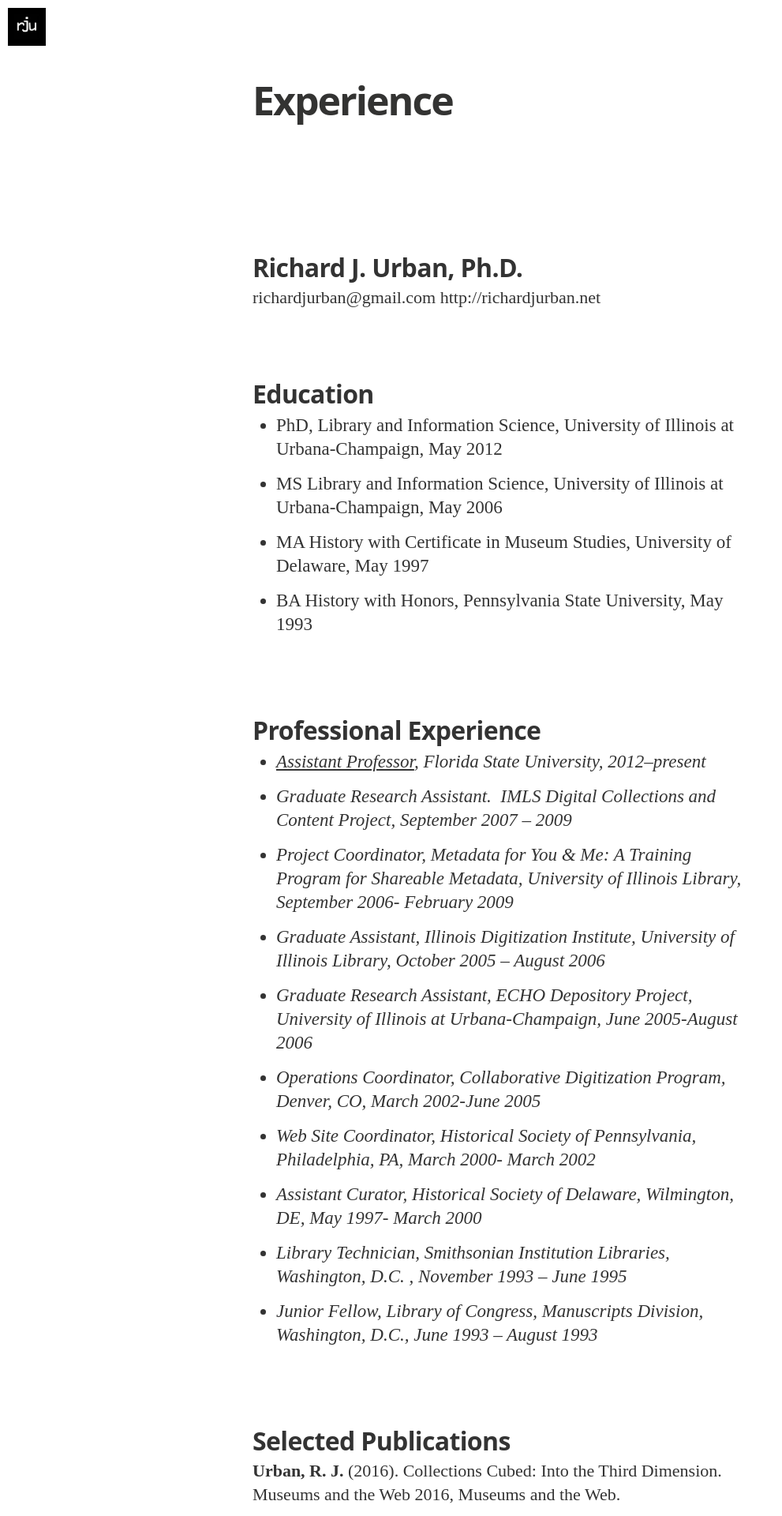
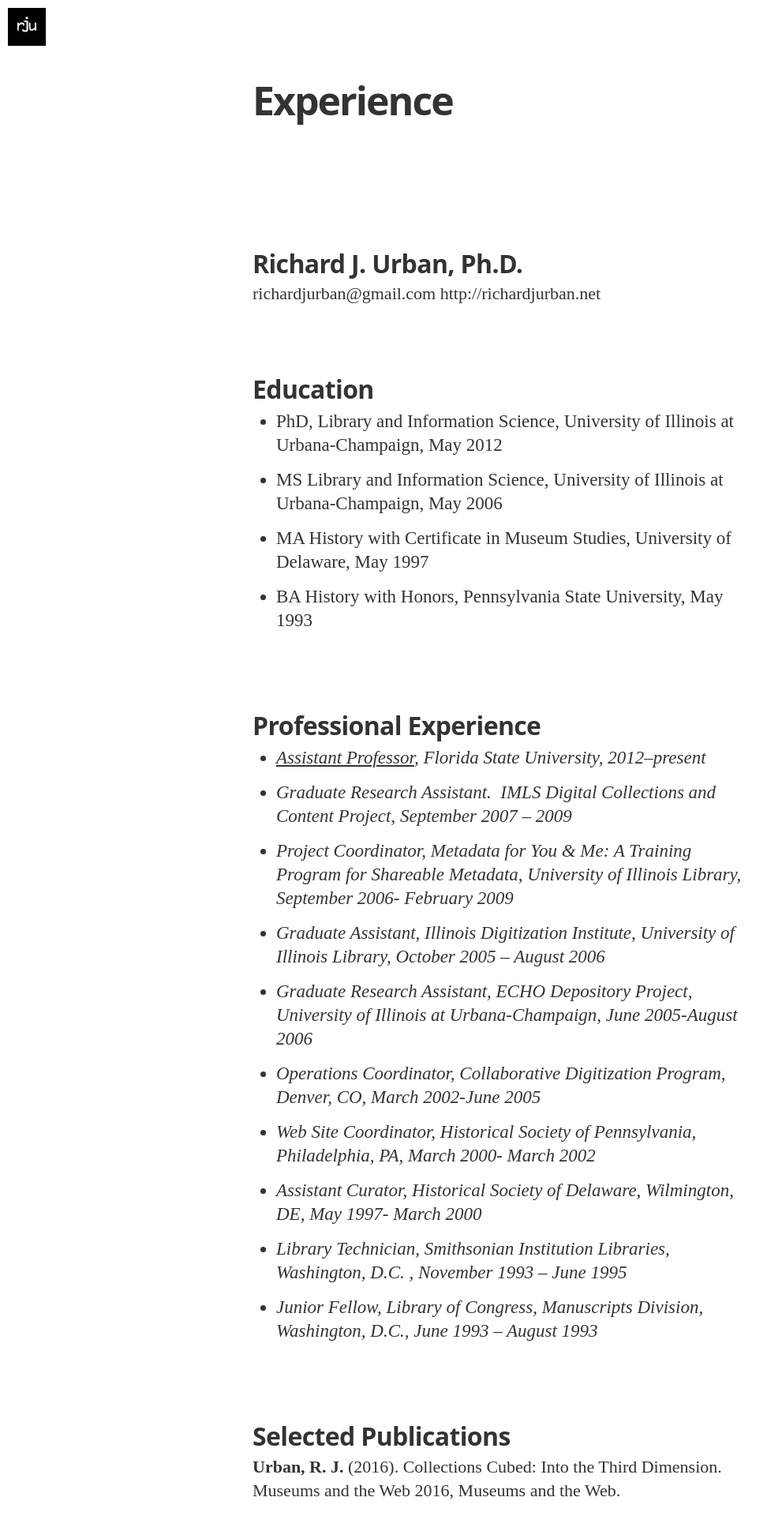
Before and after one commit to musebrarian/musebrarian.github.io, a Jekyll site: the page built from experience.md, in a window 1280 px wide. Shown: the top 1920 px of the page at 79% size, without its empty margins (0-991 px from the left). Built offline with Jekyll 4.4.1, drawn with Linux system fonts in a browser that asks for light colours; nearby versions of some CDN libraries; some web fonts are replaced.

Commit message:
content tweak

```diff
--- a/experience.md
+++ b/experience.md
@@ -3,7 +3,7 @@ layout: page
 title: Experience
 permalink: /experience/
 ---
-# Richard J. Urban, Ph.D.
+## Richard J. Urban, Ph.D.
 richardjurban@gmail.com
 http://richardjurban.net
 
```
